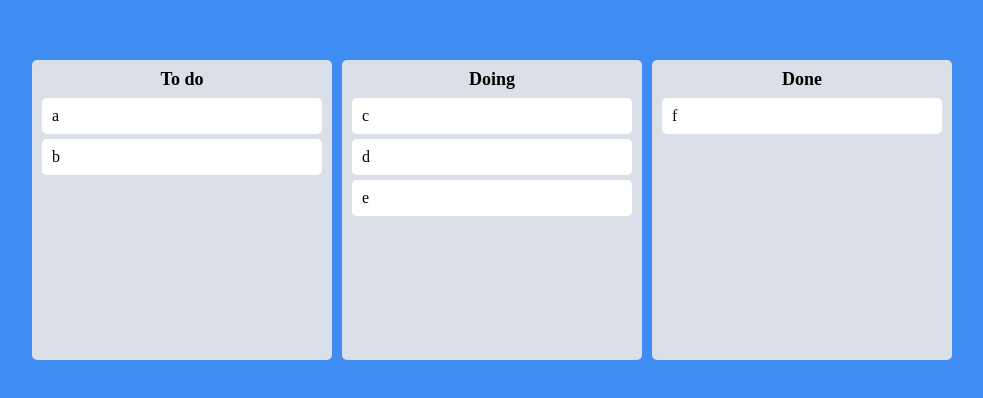
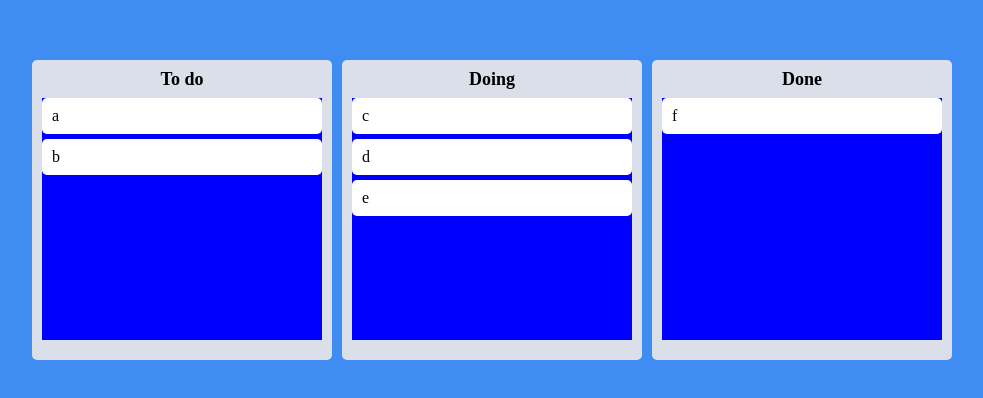
Before and after one commit to solar3070/React-MasterClass, a React (Create React App) app: page / in a window 1280 px wide. Shown: the part 190-588 px from the top of the page, without its empty margins (148-1131 px from the left). Built offline with nearby package versions, Linux system fonts and the light colour scheme.

Commit message:
6.11 Droppable Snapshot

```diff
--- a/src/components/Board.tsx
+++ b/src/components/Board.tsx
@@ -9,6 +9,8 @@
   background-color: ${(props) => props.theme.boardColor};
   border-radius: 5px;
   min-height: 300px;
+  display: flex;
+  flex-direction: column;
 `;
 
 const Title = styled.h2`
@@ -16,6 +18,18 @@
   font-weight: 600;
   margin-bottom: 10px;
   font-size: 18px;
+`;
+
+interface IAreaProps {
+  isDraggingOver: boolean;
+  isDraggingFromThis: boolean;
+}
+
+const Area = styled.div<IAreaProps>`
+  background-color: ${(props) =>
+    props.isDraggingOver ? "pink" : props.isDraggingFromThis ? "red" : "blue"};
+  flex-grow: 1;
+  transition: background-color 0.3s ease-in-out;
 `;
 
 interface IBoardProps {
@@ -28,13 +42,18 @@
     <Wrapper>
       <Title>{boardId}</Title>
       <Droppable droppableId={boardId}>
-        {(magic) => (
-          <div ref={magic.innerRef} {...magic.droppableProps}>
+        {(magic, info) => (
+          <Area
+            isDraggingOver={info.isDraggingOver}
+            isDraggingFromThis={Boolean(info.draggingFromThisWith)}
+            ref={magic.innerRef}
+            {...magic.droppableProps}
+          >
             {toDos.map((toDo, index) => (
               <DraggableCard key={toDo} index={index} toDo={toDo} />
             ))}
             {magic.placeholder}
-          </div>
+          </Area>
         )}
       </Droppable>
     </Wrapper>
```
